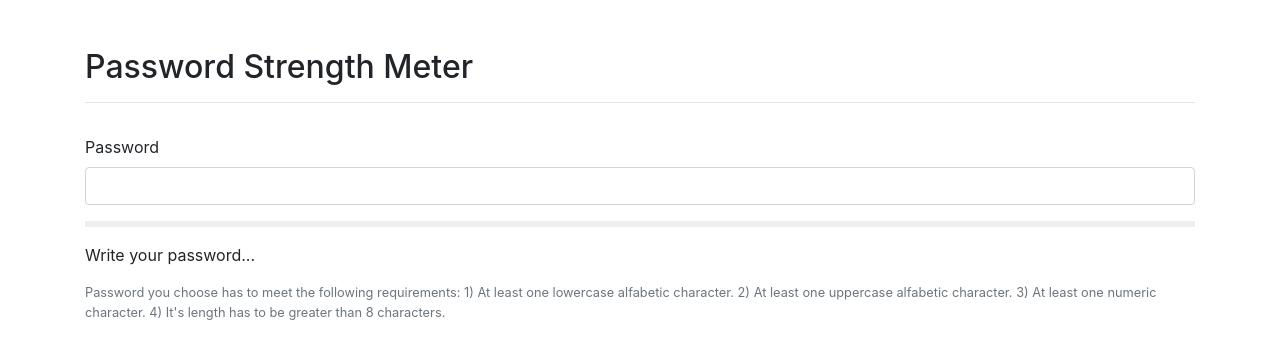
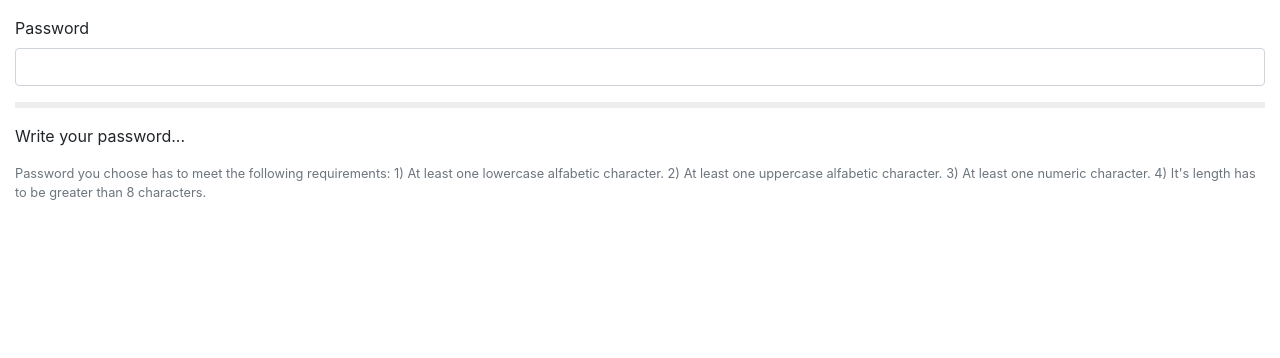
Before and after one commit to aikayamaguchi/passwordchecker, a plain HTML site: page docs/index.html in a window 1280 px wide. Drawn offline with nearby package versions, Linux system fonts and the light colour scheme.

Commit message:
Update index.html

```diff
--- a/docs/index.html
+++ b/docs/index.html
@@ -17,14 +17,6 @@
   <body>
 
     <section style="padding-right: 15px; padding-left: 15px;">
-      <div class="container mt-5">
-        <div class="row">
-          <div class="col">
-            <h2 class="mb-0">Password Strength Meter</h2>
-            <small></small>
-            <hr>
-          </div>
-        </div>
         <div class="row mt-3">
           <div class="col">
 
```
